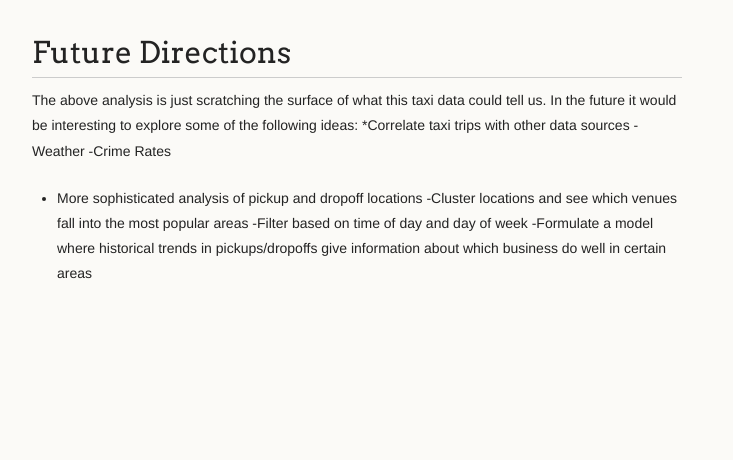
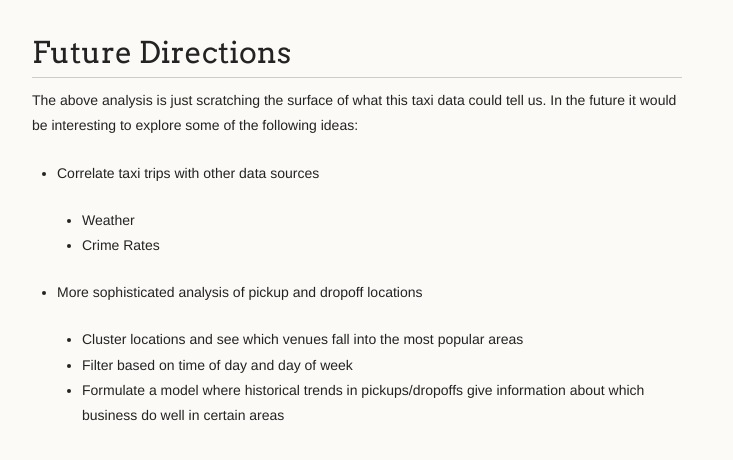
Before and after one commit to TrevorRempel/TrevorRempel.github.io, a plain HTML site: page index.html in a window 1280 px wide. Shown: the part 8534-8994 px from the top of the page, without its empty margins (278-1011 px from the left). Before the commit the page ends 8893 px from the top, so only its background shows below. Drawn offline with Linux system fonts and the light colour scheme.

```diff
--- a/index.html
+++ b/index.html
@@ -167,16 +167,26 @@ and how often they share cabs. </p>
 <h1>
 <a id="future-directions" class="anchor" href="#future-directions" aria-hidden="true"><span aria-hidden="true" class="octicon octicon-link"></span></a>Future Directions</h1>
 
-<p>The above analysis is just scratching the surface of what this taxi data could tell us. In the future it would be interesting to explore some of the following ideas:
-*Correlate taxi trips with other data sources
-   -Weather
-   -Crime Rates</p>
+<p>The above analysis is just scratching the surface of what this taxi data could tell us. In the future it would be interesting to explore some of the following ideas:</p>
 
 <ul>
-<li>More sophisticated analysis of pickup and dropoff locations
--Cluster locations and see which venues fall into the most popular areas
--Filter based on time of day and day of week
--Formulate a model where historical trends in pickups/dropoffs give information about which business do well in certain areas</li>
+<li>
+<p>Correlate taxi trips with other data sources</p>
+
+<ul>
+<li>Weather</li>
+<li>Crime Rates</li>
+</ul>
+</li>
+<li>
+<p>More sophisticated analysis of pickup and dropoff locations</p>
+
+<ul>
+<li>Cluster locations and see which venues fall into the most popular areas</li>
+<li>Filter based on time of day and day of week</li>
+<li>Formulate a model where historical trends in pickups/dropoffs give information about which business do well in certain areas</li>
+</ul>
+</li>
 </ul>
       </section>
       <footer>
```
Also changed, not shown: params.json (+1 -1 lines).
